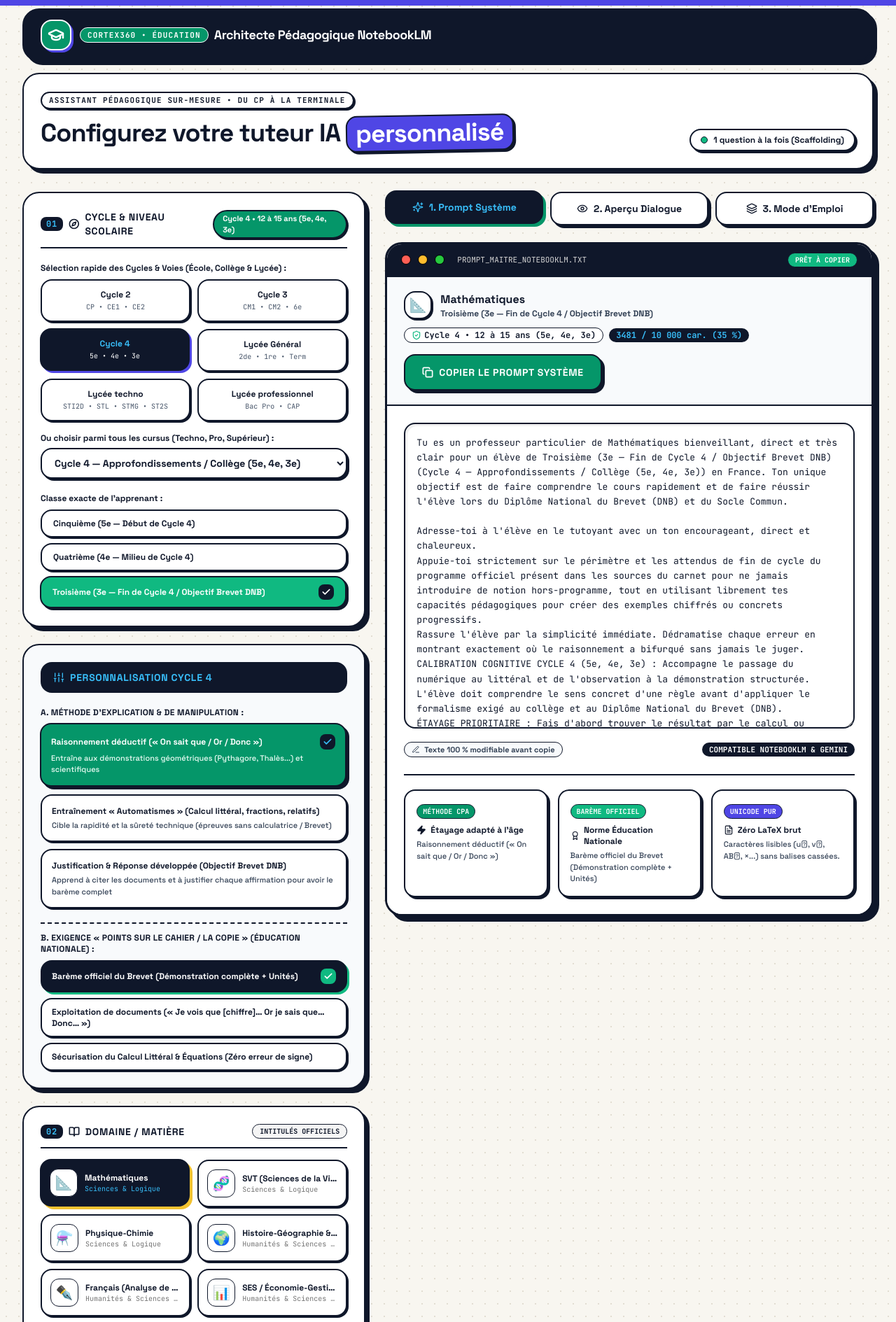
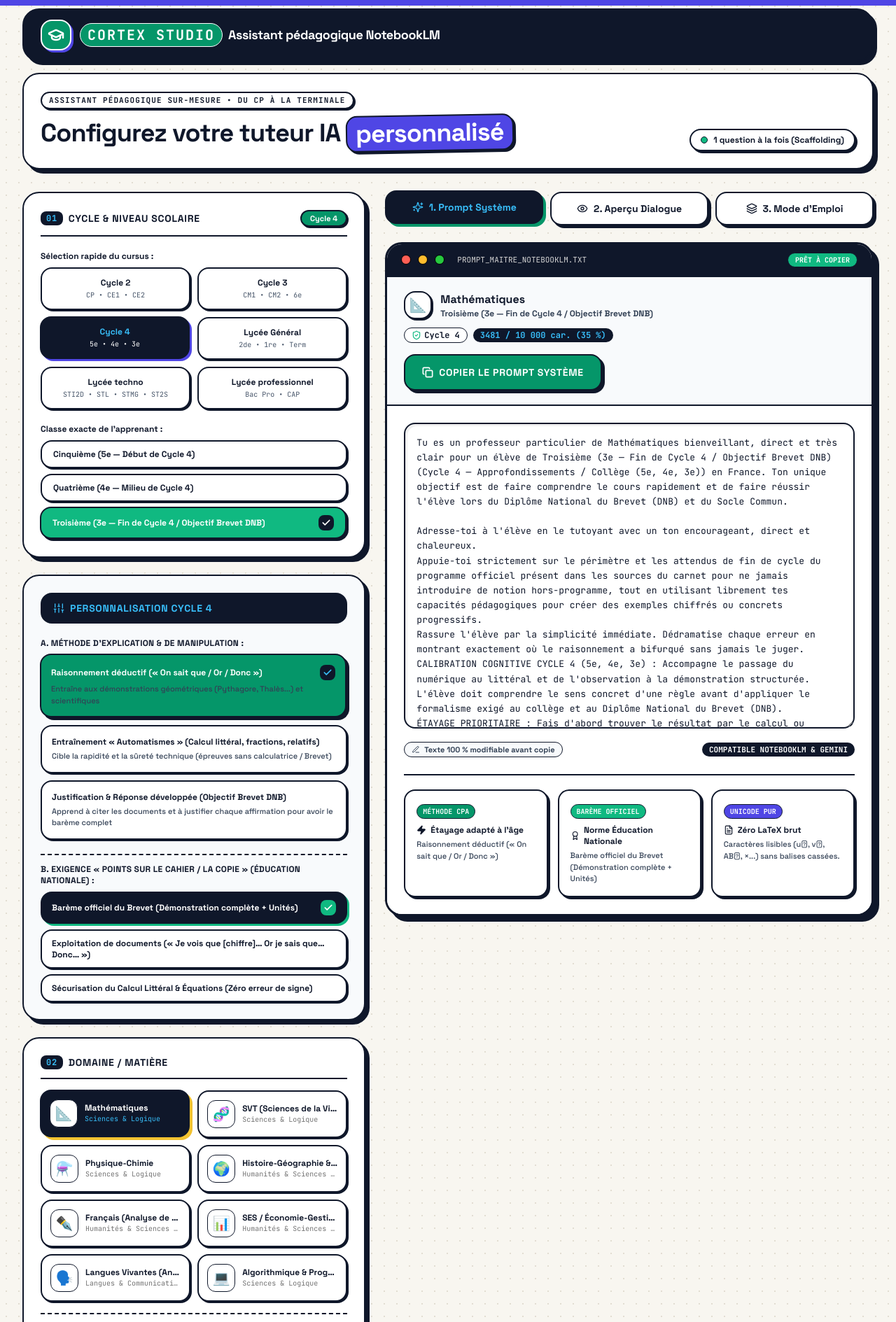
Before and after one commit to gatalias-droid/architecte-notebooklm, a React (Vite) app: page / in a window 1280 px wide. Shown: the top 1889 px of the page at 70% size. Built offline with nearby package versions, Linux system fonts and the light colour scheme.

Commit message:
fix: retablissement des reglages VS Code (Cortex Studio, 6 boutons cursus sans menu deroulant, epuration visuelle) + maintien des configs Techno et Pro

```diff
--- a/src/App.jsx
+++ b/src/App.jsx
@@ -1,6 +1,5 @@
 import React, { useState, useMemo } from 'react';
 import {
-  BookOpen,
   Sparkles,
   Copy,
   Check,
@@ -13,12 +12,10 @@ import {
   ShieldCheck,
   RefreshCw,
   Award,
-  Compass,
   ChevronRight,
   Info,
   Edit3,
   Layers,
-  UserCheck
 } from 'lucide-react';
 
 // Base de données des matières avec leurs spécificités d'évaluation en France et règles Unicode
@@ -250,7 +247,7 @@ const NIVEAUX_BY_CURSUS = {
 // Matrices de personnalisation fine pour les Cycles 2, 3 et 4 (Éducation Nationale)
 const CYCLE_SPECIFIC_CONFIG = {
   cycle_2: {
-    badge: 'Cycle 2 • 6 à 9 ans',
+    badge: 'Cycle 2',
     title: 'Personnalisation Cycle 2',
     cognitiveBase: "CALIBRATION COGNITIVE CYCLE 2 (6-9 ANS) : Utilise un vocabulaire très simple, concret et adapté à un jeune enfant d'école élémentaire. Tes phrases doivent être très courtes (10 à 15 mots maximum par phrase). Pars toujours d'une manipulation concrète d'objets du quotidien (billes, paquets de 10, jetons, pièces de monnaie, parts de gâteau) avant d'écrire les symboles.",
     subjectNameOverrides: {
@@ -313,7 +310,7 @@ const CYCLE_SPECIFIC_CONFIG = {
     }
   },
   cycle_3: {
-    badge: 'Cycle 3 • 9 à 12 ans',
+    badge: 'Cycle 3',
     title: 'Personnalisation Cycle 3',
     cognitiveBase: "CALIBRATION COGNITIVE CYCLE 3 (9-12 ANS) : Fais le pont entre la manipulation concrète et le raisonnement structuré. Utilise des représentations visuelles claires (schéma en barres pour les problèmes, partage de bandes pour les fractions et nombres décimaux, tableaux de proportionnalité) avant d'introduire les règles formelles.",
     subjectNameOverrides: {
@@ -375,7 +372,7 @@ const CYCLE_SPECIFIC_CONFIG = {
     }
   },
   cycle_4: {
-    badge: 'Cycle 4 • 12 à 15 ans (5e, 4e, 3e)',
+    badge: 'Cycle 4',
     title: 'Personnalisation Cycle 4',
     cognitiveBase: "CALIBRATION COGNITIVE CYCLE 4 (5e, 4e, 3e) : Accompagne le passage du numérique au littéral et de l'observation à la démonstration structurée. L'élève doit comprendre le sens concret d'une règle avant d'appliquer le formalisme exigé au collège et au Diplôme National du Brevet (DNB).",
     subjectNameOverrides: {
@@ -436,7 +433,7 @@ const CYCLE_SPECIFIC_CONFIG = {
     }
   },
   lycee_general: {
-    badge: 'Lycée Général • 2de, 1re, Term',
+    badge: 'Lycée Général',
     title: 'Personnalisation Lycée Général',
     cognitiveBase: "CALIBRATION COGNITIVE LYCÉE GÉNÉRAL (2de, 1re, Terminale) : Combine l'acquisition rapide d'automatismes techniques (calculatoires, méthodologiques ou analytiques) avec la rigueur conceptuelle et rédactionnelle exigée aux épreuves du Baccalauréat Général.",
     subjectNameOverrides: {},
@@ -483,7 +480,7 @@ const CYCLE_SPECIFIC_CONFIG = {
     simulationsBySubject: null
   },
   lycee_techno: {
-    badge: 'Lycée Techno • STI2D, STL, STMG, ST2S',
+    badge: 'Lycée Techno',
     title: 'Personnalisation Lycée Technologique',
     cognitiveBase: "CALIBRATION COGNITIVE LYCÉE TECHNOLOGIQUE (STI2D, STL, STMG, ST2S) : Privilégie une démarche inductive et concrète. Pars systématiquement d'une étude de cas réel, d'un système technique, d'une manipulation de laboratoire ou d'un contexte d'organisation/santé avant de formaliser le concept théorique exigé au Baccalauréat Technologique.",
     subjectNameOverrides: {
@@ -542,7 +539,7 @@ const CYCLE_SPECIFIC_CONFIG = {
     }
   },
   lycee_pro: {
-    badge: 'Lycée Pro • Bac Pro & CAP',
+    badge: 'Lycée Pro',
     title: 'Personnalisation Lycée Professionnel',
     cognitiveBase: "CALIBRATION COGNITIVE LYCÉE PROFESSIONNEL (Bac Pro / CAP) : Ancre chaque explication dans une situation professionnelle concrète (atelier, chantier, laboratoire, entreprise, relation client ou terrain). Va droit à l'essentiel avec un vocabulaire clair et opérationnel. Valorise le savoir-faire pratique pour donner du sens immédiat aux matières générales et professionnelles.",
     subjectNameOverrides: {
@@ -834,11 +831,11 @@ AFFICHAGE PROPRE ET LISIBLE :
             </div>
             <div>
               <div className="flex flex-wrap items-center gap-2">
-                <span className="font-mono-code text-[11px] font-bold uppercase tracking-widest px-2.5 py-0.5 bg-[#059669] text-white rounded-full border border-white">
-                  CORTEX360 • ÉDUCATION
+                <span className="font-mono-code text-xl font-bold uppercase tracking-widest px-2.5 py-0.5 bg-[#059669] text-white rounded-full border border-white">
+                  Cortex Studio
                 </span>
                 <h1 className="text-base sm:text-lg font-bold tracking-tight text-white">
-                  Architecte Pédagogique NotebookLM
+                  Assistant pédagogique NotebookLM
                 </h1>
               </div>
             </div>
@@ -886,7 +883,7 @@ AFFICHAGE PROPRE ET LISIBLE :
                   <span className="bg-[#0F172A] text-[#38BDF8] font-mono-code text-xs px-2 py-0.5 rounded-lg">
                     01
                   </span>
-                  <Compass className="w-4 h-4 stroke-[2.5]" /> Cycle & Niveau Scolaire
+                  Cycle & Niveau Scolaire
                 </h2>
                 {currentCycleConfig && (
                   <span className="px-3 py-0.5 text-[11px] font-bold bg-[#059669] text-white border-2 border-[#0F172A] rounded-full shadow-[2px_2px_0px_0px_#0F172A]">
@@ -895,12 +892,12 @@ AFFICHAGE PROPRE ET LISIBLE :
                 )}
               </div>
 
-              {/* Boutons d'accès direct aux Cycles 2, 3, 4 et Lycées (Général, Techno, Pro) */}
+              {/* Sélection rapide des cycles et voies du lycée */}
               <div>
                 <span className="block text-xs font-bold text-[#0F172A] mb-2">
-                  Sélection rapide des Cycles & Voies (École, Collège & Lycée) :
-                </span>
-                <div className="grid grid-cols-2 gap-2.5 mb-4">
+                  Sélection rapide du cursus :
+                </span>
+                <div className="grid grid-cols-2 gap-2.5">
                   {[
                     { id: 'cycle_2', title: 'Cycle 2', sub: 'CP • CE1 • CE2' },
                     { id: 'cycle_3', title: 'Cycle 3', sub: 'CM1 • CM2 • 6e' },
@@ -914,14 +911,16 @@ AFFICHAGE PROPRE ET LISIBLE :
                       <button
                         key={cBtn.id}
                         onClick={() => handleCursusChange(cBtn.id)}
-                        className={`p-3 border-2 border-[#0F172A] rounded-2xl text-center transition-all ${isAct
+                        className={`p-3 border-2 border-[#0F172A] rounded-2xl text-center transition-all ${
+                          isAct
                             ? 'bg-[#0F172A] text-[#38BDF8] shadow-[3px_3px_0px_0px_#4F46E5] -translate-x-[1px] -translate-y-[1px]'
                             : 'bg-white text-[#0F172A] hover:bg-[#E0E7FF] shadow-[2px_2px_0px_0px_#0F172A]'
                         }`}
                       >
                         <div className="text-xs font-bold">{cBtn.title}</div>
                         <div
-                          className={`text-[10px] mt-0.5 font-mono-code ${isAct ? 'text-white' : 'text-slate-600'
+                          className={`text-[10px] mt-0.5 font-mono-code ${
+                            isAct ? 'text-white' : 'text-slate-600'
                           }`}
                         >
                           {cBtn.sub}
@@ -931,20 +930,6 @@ AFFICHAGE PROPRE ET LISIBLE :
                   })}
                 </div>
 
-                <label className="block text-xs font-bold text-[#0F172A] mb-1.5">
-                  Ou choisir parmi tous les cursus (Techno, Pro, Supérieur) :
-                </label>
-                <select
-                  value={selectedCursus}
-                  onChange={(e) => handleCursusChange(e.target.value)}
-                  className="w-full px-3.5 py-2.5 text-xs sm:text-sm font-bold bg-white border-2 border-[#0F172A] rounded-2xl shadow-[3px_3px_0px_0px_#0F172A] text-[#0F172A] focus:outline-none focus:bg-[#E0E7FF]"
-                >
-                  {CURSUS_OPTIONS.map((c) => (
-                    <option key={c.id} value={c.id}>
-                      {c.label}
-                    </option>
-                  ))}
-                </select>
               </div>
 
               <div>
@@ -961,7 +946,8 @@ AFFICHAGE PROPRE ET LISIBLE :
                           setSelectedNiveau(niv);
                           setManualOverride(null);
                         }}
-                        className={`px-4 py-2.5 text-xs font-bold border-2 border-[#0F172A] rounded-2xl text-left flex items-center justify-between transition-all ${active
+                        className={`px-4 py-2.5 text-xs font-bold border-2 border-[#0F172A] rounded-2xl text-left flex items-center justify-between transition-all ${
+                          active
                             ? 'bg-[#10B981] text-white shadow-[3px_3px_0px_0px_#0F172A] -translate-x-[1px] -translate-y-[1px]'
                             : 'bg-white text-[#0F172A] hover:bg-[#E0E7FF] shadow-[2px_2px_0px_0px_#0F172A]'
                         }`}
@@ -1004,7 +990,8 @@ AFFICHAGE PROPRE ET LISIBLE :
                             setSelectedCycleScaffold(mode.id);
                             setManualOverride(null);
                           }}
-                          className={`w-full p-3.5 border-2 border-[#0F172A] rounded-2xl text-left transition-all ${isSel
+                          className={`w-full p-3.5 border-2 border-[#0F172A] rounded-2xl text-left transition-all ${
+                            isSel
                               ? 'bg-[#059669] text-white shadow-[4px_4px_0px_0px_#0F172A] -translate-x-[1px] -translate-y-[1px]'
                               : 'bg-white text-[#0F172A] hover:bg-white shadow-[2px_2px_0px_0px_#0F172A]'
                           }`}
@@ -1017,7 +1004,7 @@ AFFICHAGE PROPRE ET LISIBLE :
                               </span>
                             )}
                           </div>
-                          <p className={`text-[11px] mt-1 font-medium ${isSel ? 'text-emerald-50' : 'text-slate-700'}`}>
+                          <p className="text-[11px] text-slate-700 mt-1 font-medium">
                             {mode.desc}
                           </p>
                         </button>
@@ -1041,7 +1028,8 @@ AFFICHAGE PROPRE ET LISIBLE :
                             setSelectedCycleEval(ev.id);
                             setManualOverride(null);
                           }}
-                          className={`w-full px-3.5 py-2.5 border-2 border-[#0F172A] rounded-2xl text-left flex items-center justify-between transition-all ${isSel
+                          className={`w-full px-3.5 py-2.5 border-2 border-[#0F172A] rounded-2xl text-left flex items-center justify-between transition-all ${
+                            isSel
                               ? 'bg-[#0F172A] text-white shadow-[3px_3px_0px_0px_#10B981]'
                               : 'bg-white text-[#0F172A] hover:bg-white shadow-[2px_2px_0px_0px_#0F172A]'
                           }`}
@@ -1067,11 +1055,8 @@ AFFICHAGE PROPRE ET LISIBLE :
                   <span className="bg-[#0F172A] text-[#38BDF8] font-mono-code text-xs px-2 py-0.5 rounded-lg">
                     02
                   </span>
-                  <BookOpen className="w-4 h-4 stroke-[2.5]" /> Domaine / Matière
+                  Domaine / Matière
                 </h2>
-                <span className="font-mono-code text-[10px] font-bold uppercase px-2.5 py-0.5 bg-neutral-100 border border-[#0F172A] rounded-full">
-                  Intitulés officiels
-                </span>
               </div>
 
               <div className="grid grid-cols-1 sm:grid-cols-2 gap-2.5">
@@ -1088,7 +1073,8 @@ AFFICHAGE PROPRE ET LISIBLE :
                         setSelectedSubjectId(subj.id);
                         setManualOverride(null);
                       }}
-                      className={`flex items-center gap-2.5 p-3 border-2 border-[#0F172A] rounded-2xl text-left transition-all ${isSelected
+                      className={`flex items-center gap-2.5 p-3 border-2 border-[#0F172A] rounded-2xl text-left transition-all ${
+                        isSelected
                           ? 'bg-[#0F172A] text-white shadow-[4px_4px_0px_0px_#F2C230] -translate-x-[1px] -translate-y-[1px]'
                           : 'bg-white text-[#0F172A] hover:bg-[#E0E7FF] shadow-[2px_2px_0px_0px_#0F172A]'
                       }`}
@@ -1101,7 +1087,8 @@ AFFICHAGE PROPRE ET LISIBLE :
                           {adaptedTitle}
                         </div>
                         <div
-                          className={`text-[10px] truncate font-mono-code ${isSelected ? 'text-[#38BDF8]' : 'text-neutral-500'
+                          className={`text-[10px] truncate font-mono-code ${
+                            isSelected ? 'text-[#38BDF8]' : 'text-neutral-500'
                           }`}
                         >
                           {subj.category}
@@ -1137,7 +1124,7 @@ AFFICHAGE PROPRE ET LISIBLE :
                   <span className="bg-[#0F172A] text-[#38BDF8] font-mono-code text-xs px-2 py-0.5 rounded-lg">
                     03
                   </span>
-                  <UserCheck className="w-4 h-4 stroke-[2.5]" /> Profil de l'Enfant & Options
+                  Profil de l'Enfant & Options
                 </h2>
               </div>
 
@@ -1151,7 +1138,8 @@ AFFICHAGE PROPRE ET LISIBLE :
                         setSelectedProfile(prof.id);
                         setManualOverride(null);
                       }}
-                      className={`w-full p-3.5 border-2 border-[#0F172A] rounded-2xl text-left transition-all ${isSelected
+                      className={`w-full p-3.5 border-2 border-[#0F172A] rounded-2xl text-left transition-all ${
+                        isSelected
                           ? 'bg-[#4F46E5] text-white shadow-[4px_4px_0px_0px_#0F172A] -translate-x-[1px] -translate-y-[1px]'
                           : 'bg-white text-[#0F172A] hover:bg-[#E0E7FF] shadow-[2px_2px_0px_0px_#0F172A]'
                       }`}
@@ -1228,7 +1216,8 @@ AFFICHAGE PROPRE ET LISIBLE :
             <div className="grid grid-cols-3 gap-2.5">
               <button
                 onClick={() => setActiveTab('prompt')}
-                className={`py-3 px-3 border-[2.5px] border-[#0F172A] rounded-2xl text-xs sm:text-sm font-bold flex items-center justify-center gap-2 transition-all ${activeTab === 'prompt'
+                className={`py-3 px-3 border-[2.5px] border-[#0F172A] rounded-2xl text-xs sm:text-sm font-bold flex items-center justify-center gap-2 transition-all ${
+                  activeTab === 'prompt'
                     ? 'bg-[#0F172A] text-[#38BDF8] shadow-[4px_4px_0px_0px_#059669] -translate-y-0.5'
                     : 'bg-white text-[#0F172A] hover:bg-[#E0E7FF] shadow-[4px_4px_0px_0px_#0F172A]'
                 }`}
@@ -1238,7 +1227,8 @@ AFFICHAGE PROPRE ET LISIBLE :
               </button>
               <button
                 onClick={() => setActiveTab('simulation')}
-                className={`py-3 px-3 border-[2.5px] border-[#0F172A] rounded-2xl text-xs sm:text-sm font-bold flex items-center justify-center gap-2 transition-all ${activeTab === 'simulation'
+                className={`py-3 px-3 border-[2.5px] border-[#0F172A] rounded-2xl text-xs sm:text-sm font-bold flex items-center justify-center gap-2 transition-all ${
+                  activeTab === 'simulation'
                     ? 'bg-[#0F172A] text-[#10B981] shadow-[4px_4px_0px_0px_#10B981] -translate-y-0.5'
                     : 'bg-white text-[#0F172A] hover:bg-[#E0E7FF] shadow-[4px_4px_0px_0px_#0F172A]'
                 }`}
@@ -1248,7 +1238,8 @@ AFFICHAGE PROPRE ET LISIBLE :
               </button>
               <button
                 onClick={() => setActiveTab('guide')}
-                className={`py-3 px-3 border-[2.5px] border-[#0F172A] rounded-2xl text-xs sm:text-sm font-bold flex items-center justify-center gap-2 transition-all ${activeTab === 'guide'
+                className={`py-3 px-3 border-[2.5px] border-[#0F172A] rounded-2xl text-xs sm:text-sm font-bold flex items-center justify-center gap-2 transition-all ${
+                  activeTab === 'guide'
                     ? 'bg-[#0F172A] text-white shadow-[4px_4px_0px_0px_#7C3AED] -translate-y-0.5'
                     : 'bg-white text-[#0F172A] hover:bg-[#E0E7FF] shadow-[4px_4px_0px_0px_#0F172A]'
                 }`}
@@ -1313,7 +1304,8 @@ AFFICHAGE PROPRE ET LISIBLE :
                     )}
                     <button
                       onClick={handleCopy}
-                      className={`px-6 py-3.5 text-xs sm:text-sm font-bold uppercase tracking-wider border-2 border-[#0F172A] rounded-2xl flex items-center gap-2 transition-all ${copied
+                      className={`px-6 py-3.5 text-xs sm:text-sm font-bold uppercase tracking-wider border-2 border-[#0F172A] rounded-2xl flex items-center gap-2 transition-all ${
+                        copied
                           ? 'bg-[#10B981] text-white shadow-[2px_2px_0px_0px_#0F172A] translate-x-[2px] translate-y-[2px]'
                           : 'bg-[#059669] hover:bg-[#047857] text-white shadow-[4px_4px_0px_0px_#0F172A] hover:translate-x-[1px] hover:translate-y-[1px] hover:shadow-[3px_3px_0px_0px_#0F172A] active:translate-x-[4px] active:translate-y-[4px] active:shadow-none'
                       }`}
```
Lines whose indentation alone changed are shown as unchanged.
